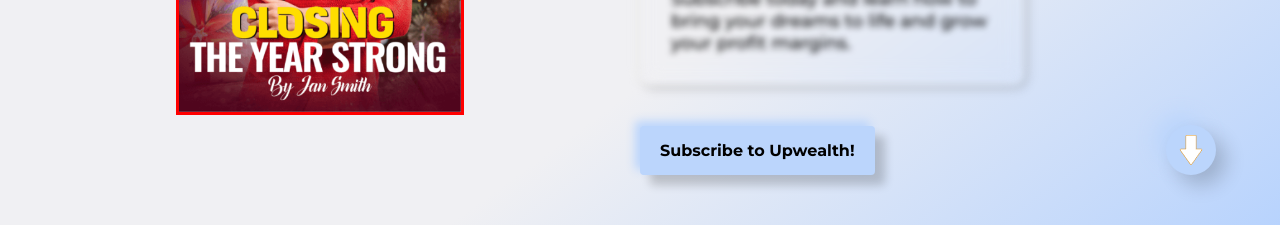
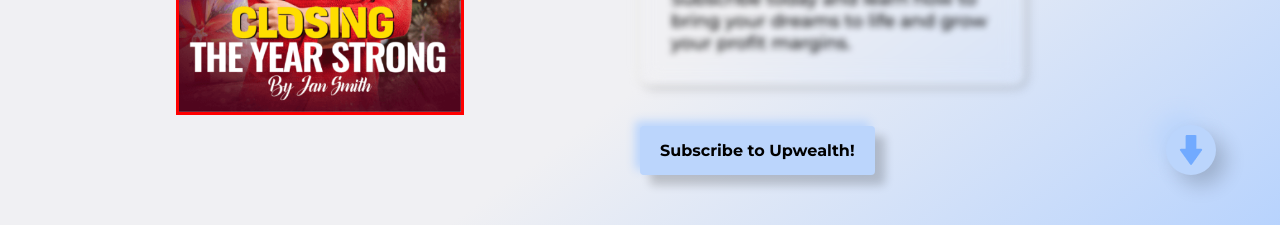
Before and after one commit to SasankaRoy/up-wealth, a React (Create React App) app: page / in a window 1280 px wide. Shown: the part 2080-2305 px from the top of the page. Built offline with nearby package versions, Linux system fonts and the light colour scheme.

Commit message:
downArrowIcon change

```diff
--- a/src/component/NewRelease/NewRelease.jsx
+++ b/src/component/NewRelease/NewRelease.jsx
@@ -3,7 +3,7 @@ import { motion } from 'framer-motion';
 import './NewRelease.scss';
 import NewReleaseBg from '../../assets/images/newRelease.png'
 import NewReleaseCardImg from '../../assets/images/newReleaseCardImg.png'
-import DownArrowIcon from '../../assets/images/downArrowIcon.png'
+import DownArrowIcon2 from '../../assets/images/downArrowIcon2.png'
 
 const NewRelease = () => {
     return (
@@ -43,7 +43,7 @@ const NewRelease = () => {
                             className="moveToNewSec__Btn"
                         // aria-description="move-to-the-next-section-button"
                         >
-                            <img src={DownArrowIcon} alt="downArrowIcon" />
+                            <img src={DownArrowIcon2} alt="downArrowIcon" />
                         </button>
 
                     </div>
```
Also changed, not shown: src/assets/images/downArrowIcon2.png (added).
